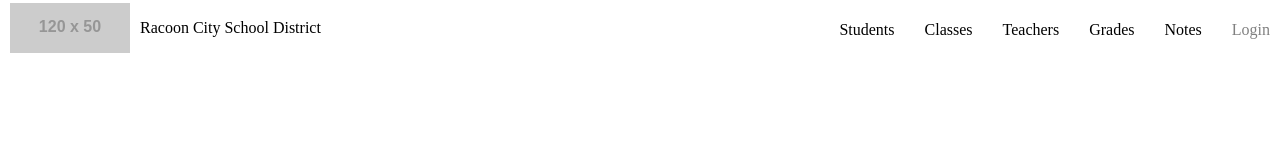
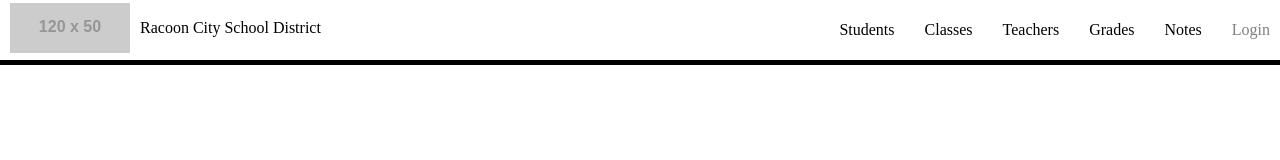
Before and after one commit to KonstancjaMG/SMS, a website with bundled scripts: page index.html in a window 1280 px wide. Built offline with nearby package versions, Linux system fonts and the light colour scheme; placeholder pictures from the web are drawn by us.

Commit message:
Added a createSeparator() function and appended it to the app element.

```diff
--- a/main.js
+++ b/main.js
@@ -1,6 +1,8 @@
 import { renderNav } from "./navigation.js"
 import { LINKS } from "./data.js"
+import { createSeparator } from "./spacer.js"
 
 const MAIN_HTML = document.getElementById("app")
 
 renderNav(MAIN_HTML, LINKS)
+createSeparator(MAIN_HTML)
--- a/spacer.js
+++ b/spacer.js
@@ -0,0 +1,7 @@
+function createSeparator(pParentElement) {
+    const separator = document.createElement('div');
+    separator.classList.add('separator');
+    pParentElement.appendChild(separator);
+}
+
+export {createSeparator}
--- a/styles.css
+++ b/styles.css
@@ -8,6 +8,8 @@ body {
     flex-direction: column;
 }
 
+/* ------- NAVBAR ------- */
+
 #navWrapper {
     height: 60px;
     background-color: white;
@@ -15,6 +17,8 @@ body {
     align-items: center;
     justify-content: space-between;
 }
+
+/* ------- NAME AND SCHOOL LOGO ------- */
 
 #school-and-logo-link-wrap {
     text-decoration: none;
@@ -31,6 +35,8 @@ body {
 #school-name {
     color: black;
 }
+
+/* ------- MENU ITEMS ------- */
 
 #vertical-menu {
     list-style-type: none;
@@ -50,6 +56,13 @@ body {
     cursor: not-allowed;
     pointer-events: none;
     text-decoration: none;
+}
+
+/* ------- SEPARATOR ------- */
+
+.separator {
+    height: 5px;
+    background-color: black;
 }
 
 /* Adjustments for smaller desktop screens */
```
